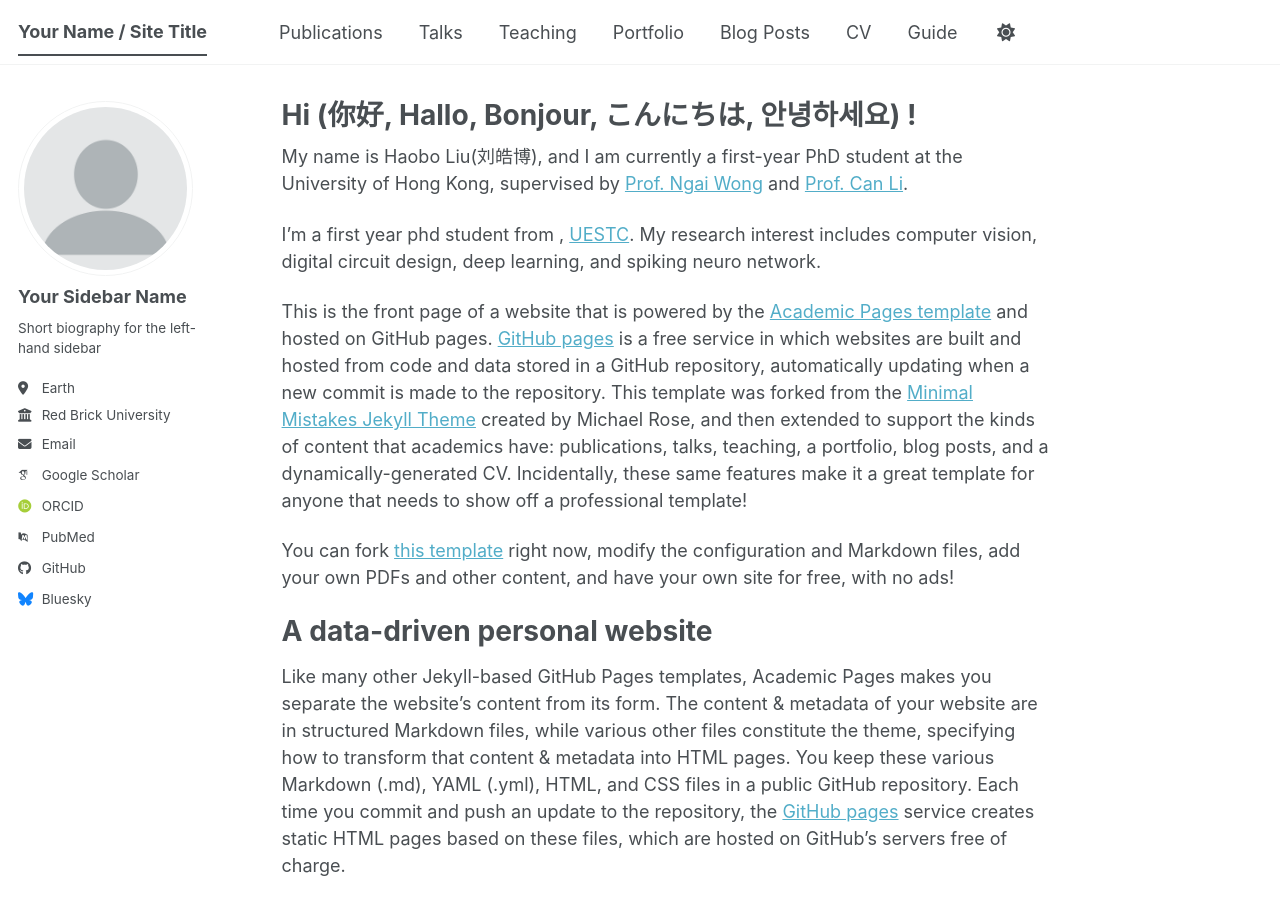
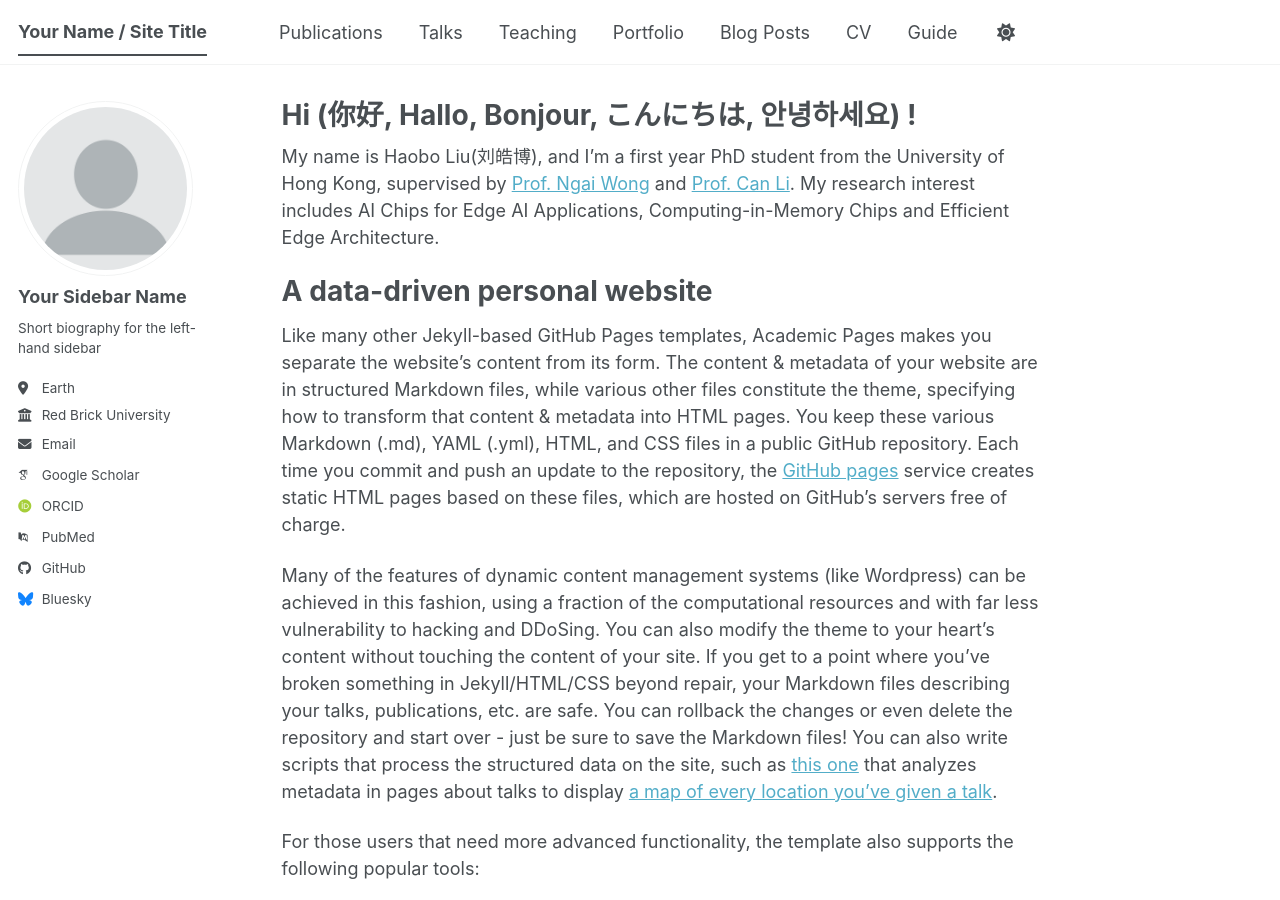
Before and after one commit to liuhaobohku/liuhaobohku.github.io, a Jekyll site: the page built from _pages/about.md, in a window 1280 px wide and 900 px high. Built offline with Jekyll 4.4.1, drawn with Linux system fonts in a browser that asks for light colours; some web fonts are replaced; a script bundle is joined from its source files by our own code; library files that are not in the unit come from our copies.

Commit message:
Update about.md

```diff
--- a/_pages/about.md
+++ b/_pages/about.md
@@ -7,14 +7,9 @@ redirect_from:
   - /about.html
 ---
 
-My name is Haobo Liu(刘皓博), and I am currently a first-year PhD student at the University of Hong Kong, supervised by [Prof. Ngai Wong](https://www.eee.hku.hk/people/nwong/) and [Prof. Can Li](https://www.eee.hku.hk/people/canl/).
-
-I'm a first year phd student from [](https://icse.uestc.edu.cn/), [UESTC](https://uestc.edu.cn/). My research interest includes computer vision, digital circuit design, deep learning, and spiking neuro network.
+My name is Haobo Liu(刘皓博), and I'm a first year PhD student from the University of Hong Kong, supervised by [Prof. Ngai Wong](https://www.eee.hku.hk/people/nwong/) and [Prof. Can Li](https://www.eee.hku.hk/people/canl/). My research interest includes AI Chips for Edge AI Applications, Computing-in-Memory Chips and Efficient Edge Architecture.
 
 
-This is the front page of a website that is powered by the [Academic Pages template](https://github.com/academicpages/academicpages.github.io) and hosted on GitHub pages. [GitHub pages](https://pages.github.com) is a free service in which websites are built and hosted from code and data stored in a GitHub repository, automatically updating when a new commit is made to the repository. This template was forked from the [Minimal Mistakes Jekyll Theme](https://mmistakes.github.io/minimal-mistakes/) created by Michael Rose, and then extended to support the kinds of content that academics have: publications, talks, teaching, a portfolio, blog posts, and a dynamically-generated CV. Incidentally, these same features make it a great template for anyone that needs to show off a professional template!
-
- You can fork [this template](https://github.com/academicpages/academicpages.github.io) right now, modify the configuration and Markdown files, add your own PDFs and other content, and have your own site for free, with no ads!
 
 A data-driven personal website
 ======
```
